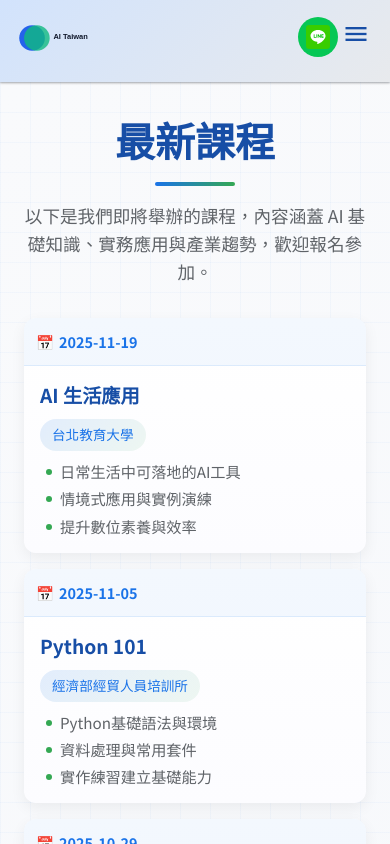
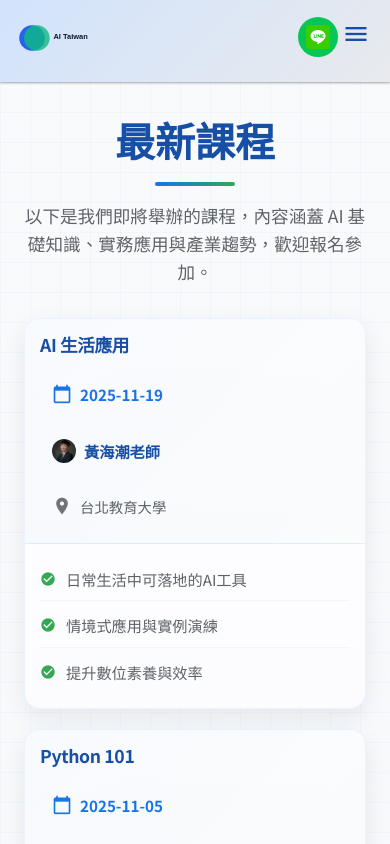
Before and after one commit to lichungtsai611/angular-taipapa, an Angular app: page /news in a window 390 px wide. Shown: the top 844 px of the page. Built offline with nearby package versions, Linux system fonts and the light colour scheme.

Commit message:
Refactor About and News pages to enhance layout and styling. Reintroduce sections for '協會宗旨', '協會任務', and '核心價值' in About page. Update News page to use a grid layout for courses, add lecturer information, and improve styling for course details.

```diff
--- a/src/app/pages/about/about.component.html
+++ b/src/app/pages/about/about.component.html
@@ -2,65 +2,6 @@
   <div class="container">
     <h1 class="page-title">關於我們</h1>
     <p class="page-subtitle">成立於 2025 年，致力於推動台灣 AI 教育與實務應用</p>
-
-    <!-- 協會宗旨 -->
-    <div class="purpose-container">
-      <div class="section-header">
-        <div class="header-icon">
-          <span class="material-icons">gavel</span>
-        </div>
-        <h2>協會宗旨</h2>
-        <div class="header-underline"></div>
-      </div>
-      <div class="purpose-content">
-        <p class="purpose-statement">{{ purpose }}</p>
-      </div>
-    </div>
-
-    <!-- 協會任務 -->
-    <div class="tasks-container">
-      <div class="section-header">
-        <div class="header-icon">
-          <span class="material-icons">assignment</span>
-        </div>
-        <h2>協會任務</h2>
-        <div class="header-underline"></div>
-      </div>
-
-      <div class="tasks-content">
-        <ul class="tasks-list">
-          @for (task of tasks; track task; let i = $index) {
-            <li>
-              <span class="task-number">{{ i + 1 }}</span>
-              <span class="task-text">{{ task }}</span>
-            </li>
-          }
-        </ul>
-      </div>
-    </div>
-
-    <!-- 核心價值 -->
-    <div class="values-container">
-      <div class="section-header">
-        <div class="header-icon">
-          <span class="material-icons">star</span>
-        </div>
-        <h2>核心價值</h2>
-        <div class="header-underline"></div>
-      </div>
-
-      <div class="values-grid">
-        @for (value of coreValues; track value.title) {
-          <div class="value-card">
-            <div class="value-icon">
-              <span class="material-icons">{{ value.icon }}</span>
-            </div>
-            <h3>{{ value.title }}</h3>
-            <p>{{ value.description }}</p>
-          </div>
-        }
-      </div>
-    </div>
 
     <!-- 管理成員 -->
     <div class="team-container">
@@ -132,6 +73,65 @@
       </div>
     </div>
 
+    <!-- 協會宗旨 -->
+    <div class="purpose-container">
+      <div class="section-header">
+        <div class="header-icon">
+          <span class="material-icons">gavel</span>
+        </div>
+        <h2>協會宗旨</h2>
+        <div class="header-underline"></div>
+      </div>
+      <div class="purpose-content">
+        <p class="purpose-statement">{{ purpose }}</p>
+      </div>
+    </div>
+
+    <!-- 協會任務 -->
+    <div class="tasks-container">
+      <div class="section-header">
+        <div class="header-icon">
+          <span class="material-icons">assignment</span>
+        </div>
+        <h2>協會任務</h2>
+        <div class="header-underline"></div>
+      </div>
+
+      <div class="tasks-content">
+        <ul class="tasks-list">
+          @for (task of tasks; track task; let i = $index) {
+            <li>
+              <span class="task-number">{{ i + 1 }}</span>
+              <span class="task-text">{{ task }}</span>
+            </li>
+          }
+        </ul>
+      </div>
+    </div>
+
+    <!-- 核心價值 -->
+    <div class="values-container">
+      <div class="section-header">
+        <div class="header-icon">
+          <span class="material-icons">star</span>
+        </div>
+        <h2>核心價值</h2>
+        <div class="header-underline"></div>
+      </div>
+
+      <div class="values-grid">
+        @for (value of coreValues; track value.title) {
+          <div class="value-card">
+            <div class="value-icon">
+              <span class="material-icons">{{ value.icon }}</span>
+            </div>
+            <h3>{{ value.title }}</h3>
+            <p>{{ value.description }}</p>
+          </div>
+        }
+      </div>
+    </div>
+
     <!-- 我們的願景 -->
     <div class="vision-container">
       <div class="section-header">
--- a/src/app/pages/news/news.component.html
+++ b/src/app/pages/news/news.component.html
@@ -8,19 +8,31 @@
 
     <!-- 課程列表 -->
     <div class="courses-list-container">
-      <div class="courses-list">
+      <div class="courses-grid">
         <div class="course-item" *ngFor="let course of allCourses">
-          <div class="course-date">
-            <span>{{course.date}}</span>
+          <div class="course-left">
+            <h3 class="course-title">{{course.title}}</h3>
+            <div class="course-meta">
+              <div class="course-date">
+                <span class="material-icons">calendar_today</span>
+                <span class="date-text">{{course.date}}</span>
+              </div>
+              <div class="course-lecturer">
+                <img [src]="getLecturerPhoto(course.lecturer)" [alt]="course.lecturer" class="lecturer-photo">
+                <span class="lecturer-name">{{course.lecturer}}</span>
+              </div>
+              <div class="course-org">
+                <span class="material-icons">location_on</span>
+                <span class="org-text">{{course.organization}}</span>
+              </div>
+            </div>
           </div>
-          <div class="course-content">
-            <h3 class="course-title">{{course.title}}</h3>
-            <div class="course-org">
-              <span class="org-badge">{{course.organization}}</span>
-            </div>
+
+          <div class="course-right">
             <ul class="course-description">
               <li *ngFor="let item of course.description">
-                {{item}}
+                <span class="material-icons">check_circle</span>
+                <span class="description-text">{{item}}</span>
               </li>
             </ul>
           </div>
--- a/src/app/pages/news/news.component.scss
+++ b/src/app/pages/news/news.component.scss
@@ -69,11 +69,11 @@
   animation: fadeIn 0.8s ease-out;
 }
 
-.courses-list {
+.courses-grid {
   position: relative;
-  display: flex;
-  flex-direction: column;
-  gap: 16px;
+  display: grid;
+  grid-template-columns: 1fr;
+  gap: 20px;
 }
 
 .course-item {
@@ -82,92 +82,147 @@
   background-image:
     linear-gradient(to bottom, #ffffff, #fcfcff),
     repeating-linear-gradient(45deg, rgba(var(--primary-blue-rgb), 0.02) 0px, rgba(var(--primary-blue-rgb), 0.02) 2px, transparent 2px, transparent 10px);
-  border-radius: 12px;
-  box-shadow: 0 5px 15px rgba(0, 0, 0, 0.06);
+  border-radius: 16px;
+  box-shadow: 0 8px 25px rgba(0, 0, 0, 0.08);
   overflow: hidden;
   transition: all 0.4s cubic-bezier(0.175, 0.885, 0.32, 1.275);
   animation: fadeInUp 0.6s ease-out;
   animation-fill-mode: both;
+  border: 1px solid rgba(var(--primary-blue-rgb), 0.08);
 
   &:hover {
-    transform: translateY(-5px);
-    box-shadow: 0 15px 30px rgba(0, 0, 0, 0.1);
+    transform: translateY(-8px);
+    box-shadow: 0 20px 40px rgba(0, 0, 0, 0.12);
+    border-color: rgba(var(--primary-blue-rgb), 0.15);
+  }
+}
+
+// 左側欄位樣式
+.course-left {
+  flex: 0 0 260px;
+  padding: 20px;
+  background: linear-gradient(135deg, rgba(var(--primary-blue-rgb), 0.03), rgba(var(--accent-green-rgb), 0.02));
+  border-right: 1px solid rgba(var(--primary-blue-rgb), 0.1);
+  display: flex;
+  flex-direction: column;
+  justify-content: flex-start;
+}
+
+.course-title {
+  font-size: 1.4rem;
+  font-weight: 700;
+  color: var(--dark-blue);
+  margin-bottom: 20px;
+  line-height: 1.3;
+  letter-spacing: -0.02em;
+}
+
+.course-meta {
+  display: flex;
+  flex-direction: column;
+  gap: 8px;
+}
+
+.course-date,
+.course-lecturer,
+.course-org {
+  display: flex;
+  align-items: center;
+  gap: 8px;
+  padding: 4px 0;
+  transition: all 0.3s ease;
+
+  &:hover {
+    transform: translateX(4px);
   }
 }
 
 .course-date {
-  display: flex;
-  align-items: center;
-  justify-content: center;
-  width: 140px;
-  flex-shrink: 0;
-  padding: 0 15px;
-  background-color: rgba(var(--primary-blue-rgb), 0.05);
-  color: var(--primary-blue);
-  font-weight: 600;
-  font-size: 0.9rem;
-  text-align: center;
-  border-right: 1px solid rgba(var(--primary-blue-rgb), 0.1);
+  .material-icons {
+    color: var(--primary-blue);
+    font-size: 20px;
+  }
 
-  span {
-    white-space: nowrap;
+  .date-text {
+    font-weight: 600;
+    color: var(--primary-blue);
+    font-size: 0.95rem;
   }
 }
 
-.course-content {
-  flex: 1;
-  padding: 20px 25px;
-  position: relative;
-}
+.course-lecturer {
+  .lecturer-photo {
+    width: 24px;
+    height: 24px;
+    border-radius: 50%;
+    object-fit: cover;
+  }
 
-.course-title {
-  font-size: 1.2rem;
-  font-weight: 600;
-  color: var(--dark-blue);
-  margin-bottom: 10px;
-  line-height: 1.4;
+  .lecturer-name {
+    font-weight: 600;
+    color: var(--dark-blue);
+    font-size: 0.95rem;
+  }
 }
 
 .course-org {
-  margin-bottom: 10px;
+  .material-icons {
+    color: var(--gray-600);
+    font-size: 20px;
+  }
+
+  .org-text {
+    font-weight: 500;
+    color: var(--gray-700);
+    font-size: 0.9rem;
+  }
 }
 
-.org-badge {
-  display: inline-block;
-  padding: 5px 12px;
-  background: linear-gradient(135deg, rgba(var(--primary-blue-rgb), 0.12), rgba(var(--accent-green-rgb), 0.08));
-  color: var(--primary-blue);
-  border-radius: 20px;
-  font-size: 0.85rem;
-  font-weight: 500;
+// 右側欄位樣式
+.course-right {
+  flex: 1;
+  padding: 30px;
+  display: flex;
+  align-items: flex-start;
 }
 
 .course-description {
   list-style: none;
   padding: 0;
   margin: 0;
+  width: 100%;
 
   li {
-    position: relative;
-    padding-left: 20px;
-    margin-bottom: 6px;
+    display: flex;
+    align-items: flex-start;
+    gap: 10px;
+    padding: 6px 0;
+    margin-bottom: 4px;
     font-size: 0.95rem;
     color: var(--gray-700);
     line-height: 1.4;
+    border-bottom: 1px solid rgba(var(--primary-blue-rgb), 0.05);
+    transition: all 0.3s ease;
 
-    &:before {
-      content: '';
-      position: absolute;
-      left: 6px;
-      top: 8px;
-      width: 6px;
-      height: 6px;
-      background: var(--accent-green);
-      border-radius: 50%;
+    &:hover {
+      color: var(--dark-blue);
+      padding-left: 6px;
     }
 
     &:last-child {
+      border-bottom: none;
       margin-bottom: 0;
+    }
+
+    .material-icons {
+      color: var(--accent-green);
+      font-size: 16px;
+      margin-top: 2px;
+      flex-shrink: 0;
+    }
+
+    .description-text {
+      flex: 1;
     }
   }
 }
@@ -176,72 +231,104 @@
 .courses-note {
   background-color: white;
   background-image: linear-gradient(to bottom, #ffffff, #fcfcff);
-  border-radius: 12px;
-  padding: 30px;
+  border-radius: 16px;
+  padding: 40px;
   text-align: center;
-  box-shadow: 0 5px 15px rgba(0, 0, 0, 0.06);
-  border: 1px solid rgba(var(--primary-blue-rgb), 0.05);
+  box-shadow: 0 8px 25px rgba(0, 0, 0, 0.08);
+  border: 1px solid rgba(var(--primary-blue-rgb), 0.08);
   max-width: 900px;
   margin: 0 auto;
   animation: fadeIn 1s ease-out;
 
   p {
-    margin-bottom: 20px;
+    margin-bottom: 25px;
     color: var(--gray-700);
     font-size: 1.1rem;
+    line-height: 1.6;
   }
 
   .btn-line {
     display: inline-flex;
     align-items: center;
-    background-color: #06C755;
+    background: linear-gradient(135deg, #06C755, #05a548);
     color: white;
-    font-weight: 500;
-    padding: 12px 24px;
-    border-radius: 8px;
+    font-weight: 600;
+    padding: 14px 28px;
+    border-radius: 12px;
     text-decoration: none;
     transition: all 0.3s ease;
+    box-shadow: 0 4px 15px rgba(6, 199, 85, 0.3);
 
     &:hover {
-      background-color: #05a548;
       transform: translateY(-3px);
-      box-shadow: 0 8px 15px rgba(6, 199, 85, 0.3);
+      box-shadow: 0 8px 25px rgba(6, 199, 85, 0.4);
     }
   }
 
   .line-icon {
-    margin-right: 8px;
+    margin-right: 10px;
     font-style: normal;
     font-weight: 700;
   }
 }
 
 // 響應式設計
+@media (min-width: 1200px) {
+  .course-left {
+    flex: 0 0 300px;
+  }
+}
+
+@media (min-width: 1024px) {
+  .courses-grid {
+    grid-template-columns: 1fr 1fr;
+  }
+}
+
+@media (max-width: 1024px) {
+  .course-left {
+    flex: 0 0 220px;
+    padding: 18px;
+  }
+
+  .course-right {
+    padding: 18px;
+  }
+}
+
 @media (max-width: 768px) {
   .course-item {
     flex-direction: column;
   }
 
-  .course-date {
-    width: 100%;
-    padding: 12px;
+  .course-left {
+    flex: none;
     border-right: none;
     border-bottom: 1px solid rgba(var(--primary-blue-rgb), 0.1);
-    text-align: left;
-    justify-content: flex-start;
-
-    &:before {
-      content: '📅 ';
-      margin-right: 5px;
-    }
+    padding: 20px;
   }
 
-  .course-content {
-    padding: 16px;
+  .course-right {
+    padding: 20px;
+  }
+
+  .course-title {
+    font-size: 1.2rem;
+    margin-bottom: 15px;
+  }
+
+  .course-meta {
+    gap: 12px;
+  }
+
+  .course-date,
+  .course-lecturer,
+  .course-org {
+    padding: 10px 12px;
   }
 
   .courses-note {
-    padding: 25px 20px;
+    padding: 30px 20px;
 
     p {
       font-size: 1rem;
@@ -249,7 +336,23 @@
   }
 }
 
-// 添加動畫效果
+@media (max-width: 480px) {
+  .course-left,
+  .course-right {
+    padding: 15px;
+  }
+
+  .course-title {
+    font-size: 1.1rem;
+  }
+
+  .course-description li {
+    font-size: 0.95rem;
+    padding: 10px 0;
+  }
+}
+
+// 動畫效果
 @keyframes fadeIn {
   from {
     opacity: 0;
@@ -262,7 +365,7 @@
 @keyframes fadeInUp {
   from {
     opacity: 0;
-    transform: translateY(20px);
+    transform: translateY(30px);
   }
   to {
     opacity: 1;
@@ -273,7 +376,7 @@
 @keyframes fadeInDown {
   from {
     opacity: 0;
-    transform: translateY(-20px);
+    transform: translateY(-30px);
   }
   to {
     opacity: 1;
--- a/src/app/pages/news/news.component.ts
+++ b/src/app/pages/news/news.component.ts
@@ -7,6 +7,7 @@ interface Course {
   organization: string;
   date: string;
   description: string[];
+  lecturer: string;
 }
 
 @Component({
@@ -24,6 +25,7 @@ export class NewsComponent implements OnInit {
       title: '實用統計模型',
       organization: 'NTUDAC',
       date: '2025-03-05',
+      lecturer: '黃海潮老師',
       description: [
         '統計方法於資料分析與AI的實務應用',
         '資料清理、特徵工程與模型評估',
@@ -34,6 +36,7 @@ export class NewsComponent implements OnInit {
       title: '基礎統計模型',
       organization: 'NCCUBAC',
       date: '2025-05-08',
+      lecturer: '蔡立忠老師',
       description: [
         '統計學核心概念與AI的連結',
         '描述統計與推論統計入門',
@@ -44,6 +47,7 @@ export class NewsComponent implements OnInit {
       title: '人工智慧的發展與應用，從原理到現代商業實務',
       organization: '南華大學',
       date: '2025-05-13',
+      lecturer: '黃海潮老師',
       description: [
         'AI原理到商業應用的完整脈絡',
         '跨產業導入案例與效益評估',
@@ -54,6 +58,7 @@ export class NewsComponent implements OnInit {
       title: '新興人工智慧技術及產業趨勢商機',
       organization: '健行科技大學',
       date: '2025-05-14',
+      lecturer: '蔡立忠老師',
       description: [
         '最新AI技術版圖與關鍵突破',
         '產業應用版圖與商機解析',
@@ -64,6 +69,7 @@ export class NewsComponent implements OnInit {
       title: '解鎖職場探險指南-AI時代求職生存指南',
       organization: '健行科技大學',
       date: '2025-05-16',
+      lecturer: '黃海潮老師',
       description: [
         'AI時代的職涯心態與必備技能',
         '履歷優化與面試實戰技巧',
@@ -74,6 +80,7 @@ export class NewsComponent implements OnInit {
       title: '政治大學 DAC 職涯分享',
       organization: 'NCCUDAC',
       date: '2025-05-17',
+      lecturer: '黃海潮老師',
       description: [
         '資料與AI相關職涯路徑解析',
         '能力地圖與學習資源建議',
@@ -84,6 +91,7 @@ export class NewsComponent implements OnInit {
       title: 'AI 大數據分析與資料視覺化',
       organization: '中原大學',
       date: '2025-05-21',
+      lecturer: '蔡立忠老師',
       description: [
         '資料前處理與探索式分析流程',
         '有效的資料視覺化設計原則',
@@ -94,6 +102,7 @@ export class NewsComponent implements OnInit {
       title: '生成式 AI 與 ChatGPT 基礎應用',
       organization: '經濟部經貿人員培訓所',
       date: '2025-05-22',
+      lecturer: '蔡立忠老師',
       description: [
         '大型語言模型與生成式AI基礎',
         '提示工程與常見應用場景',
@@ -104,6 +113,7 @@ export class NewsComponent implements OnInit {
       title: '進階生成式 AI 應用與多元工具',
       organization: '經濟部經貿人員培訓所',
       date: '2025-05-23',
+      lecturer: '黃海潮老師',
       description: [
         '多工具整合與工作流程自動化',
         '進階提示策略與品質控管',
@@ -114,6 +124,7 @@ export class NewsComponent implements OnInit {
       title: '職場數位工具與 AI 運用：行事曆與專案管理實務（以 Notion 為主）',
       organization: '中原大學',
       date: '2025-05-28',
+      lecturer: '黃海潮老師',
       description: [
         '行事曆與專案管理實務流程',
         'Notion資料庫與自動化實作',
@@ -124,6 +135,7 @@ export class NewsComponent implements OnInit {
       title: 'POWERPOINT與GAMMA AI的高效應用',
       organization: '新北市衛生局心衛中心',
       date: '2025-06-02',
+      lecturer: '黃海潮老師',
       description: [
         'AI輔助簡報與內容生成技巧',
         'Gamma與PPT協作製作流程',
@@ -134,6 +146,7 @@ export class NewsComponent implements OnInit {
       title: 'AI 秒生成設計感爆棚的圖表',
       organization: '臺北醫學大學',
       date: '2025-06-11',
+      lecturer: '黃海潮老師',
       description: [
         '快速生成專業級數據圖表',
         '視覺設計原則與色彩運用',
@@ -144,6 +157,7 @@ export class NewsComponent implements OnInit {
       title: 'AI 秒生成設計感爆棚的圖表',
       organization: '臺北醫學大學',
       date: '2025-07-04',
+      lecturer: '黃海潮老師',
       description: [
         '快速生成專業級數據圖表',
         '視覺設計原則與色彩運用',
@@ -154,6 +168,7 @@ export class NewsComponent implements OnInit {
       title: 'ChatGPT 與 AI 工具在公務流程中的高效應用',
       organization: '新北市衛生局心衛中心',
       date: '2025-07-14',
+      lecturer: '蔡立忠老師',
       description: [
         '公務流程的AI應用與範例',
         '表單、文書與紀錄自動化',
@@ -164,6 +179,7 @@ export class NewsComponent implements OnInit {
       title: '用Excel與ChatGPT打造高效AI小幫手',
       organization: '新北市政府產業策進',
       date: '2025-07-17',
+      lecturer: '黃海潮老師',
       description: [
         'Excel與AI整合的實戰技巧',
         '函數、巨集與自動化應用',
@@ -174,6 +190,7 @@ export class NewsComponent implements OnInit {
       title: 'CANVA 資料視覺化',
       organization: '臺北醫學大學',
       date: '2025-07-22',
+      lecturer: '黃海潮老師',
       description: [
         'Canva圖表與資訊設計方法',
         '模板選用與品牌一致性',
@@ -184,6 +201,7 @@ export class NewsComponent implements OnInit {
       title: '生成式 AI 與 ChatGPT 基礎應用-掌握 ChatGPT 基本操作與辦公應用',
       organization: '菸酒公司政風處',
       date: '2025-08-04',
+      lecturer: '蔡立忠老師',
       description: [
         'ChatGPT基本操作與最佳實務',
         '常見辦公場景與自動化範例',
@@ -194,6 +212,7 @@ export class NewsComponent implements OnInit {
       title: 'AI 工作術：打造高校自動人生',
       organization: '新明青創基地',
       date: '2025-08-13',
+      lecturer: '黃海潮老師',
       description: [
         '設計個人高效工作流程',
         '自動化工具選型與整合',
@@ -204,6 +223,7 @@ export class NewsComponent implements OnInit {
       title: '數位工具與AI運用 : 行事曆與專案管理實務(以Notion為主)',
       organization: '玄奘大學',
       date: '2025-09-03',
+      lecturer: '蔡立忠老師',
       description: [
         '行事曆規劃與任務追蹤',
         'Notion工作區與資料庫設計',
@@ -214,6 +234,7 @@ export class NewsComponent implements OnInit {
       title: 'AI 人工智慧的發展趨勢及產業運用',
       organization: '新北市政府就業服務處',
       date: '2025-09-05',
+      lecturer: '黃海潮老師',
       description: [
         'AI發展趨勢與影響',
         '產業導入案例與價值',
@@ -224,6 +245,7 @@ export class NewsComponent implements OnInit {
       title: 'Python 101',
       organization: '經濟部經貿人員培訓所',
       date: '2025-09-17',
+      lecturer: '黃海潮老師',
       description: [
         'Python基礎語法與環境',
         '資料處理與常用套件',
@@ -234,6 +256,7 @@ export class NewsComponent implements OnInit {
       title: 'AI 數據應用',
       organization: '國立台北大學',
       date: '2025-10-16',
+      lecturer: '黃海潮老師',
       description: [
         '數據驅動決策與應用場景',
         '指標設計與資料管線',
@@ -244,6 +267,7 @@ export class NewsComponent implements OnInit {
       title: 'AIxExcel',
       organization: '台灣菸酒公司',
       date: '2025-10-29',
+      lecturer: '黃海潮老師',
       description: [
         'Excel進階功能結合AI工具',
         '資料清理、計算與視覺化',
@@ -254,6 +278,7 @@ export class NewsComponent implements OnInit {
       title: 'AI 時代來臨～從跨域尋找新思維',
       organization: '宜蘭縣政府',
       date: '2025-10-14',
+      lecturer: '黃海潮老師',
       description: [
         '跨域整合激發創新與價值',
         '多專業合作的實務方法',
@@ -264,6 +289,7 @@ export class NewsComponent implements OnInit {
       title: 'Python 101',
       organization: '經濟部經貿人員培訓所',
       date: '2025-11-05',
+      lecturer: '黃海潮老師',
       description: [
         'Python基礎語法與環境',
         '資料處理與常用套件',
@@ -274,6 +300,7 @@ export class NewsComponent implements OnInit {
       title: 'AI 生活應用',
       organization: '台北教育大學',
       date: '2025-11-19',
+      lecturer: '黃海潮老師',
       description: [
         '日常生活中可落地的AI工具',
         '情境式應用與實例演練',
@@ -284,6 +311,15 @@ export class NewsComponent implements OnInit {
 
   ngOnInit(): void {
     this.allCourses = this.getSortedCourses();
+  }
+
+  getLecturerPhoto(lecturerName: string): string {
+    if (lecturerName.includes('蔡立忠')) {
+      return 'assets/teams/Richard.webp';
+    } else if (lecturerName.includes('黃海潮')) {
+      return 'assets/teams/Eric.webp';
+    }
+    return 'assets/teams/default.webp'; // fallback
   }
 
   private getSortedCourses(): Course[] {
```
